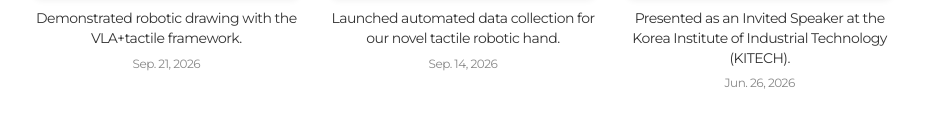
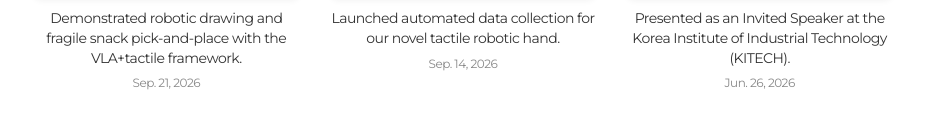
Before and after one commit to Woojong-Kim/Woojong-Kim.github.io, a plain HTML site: page index.html in a window 1280 px wide. Shown: the part 3632-3750 px from the top of the page, without its empty margins (177-1102 px from the left). Drawn offline with Linux system fonts and the light colour scheme.

Commit message:
Update index.html

```diff
--- a/index.html
+++ b/index.html
@@ -356,7 +356,7 @@
                     <img src="images/News9.gif" alt="Robotic Drawing with VLA" loading="lazy">
                 </div>
                 <div class="news-desc">
-                    Demonstrated robotic drawing with the VLA+tactile framework.
+                    Demonstrated robotic drawing and fragile snack pick-and-place with the VLA+tactile framework.
                 </div>
                 <div class="news-date">Sep. 21, 2026</div>
             </div>
```
